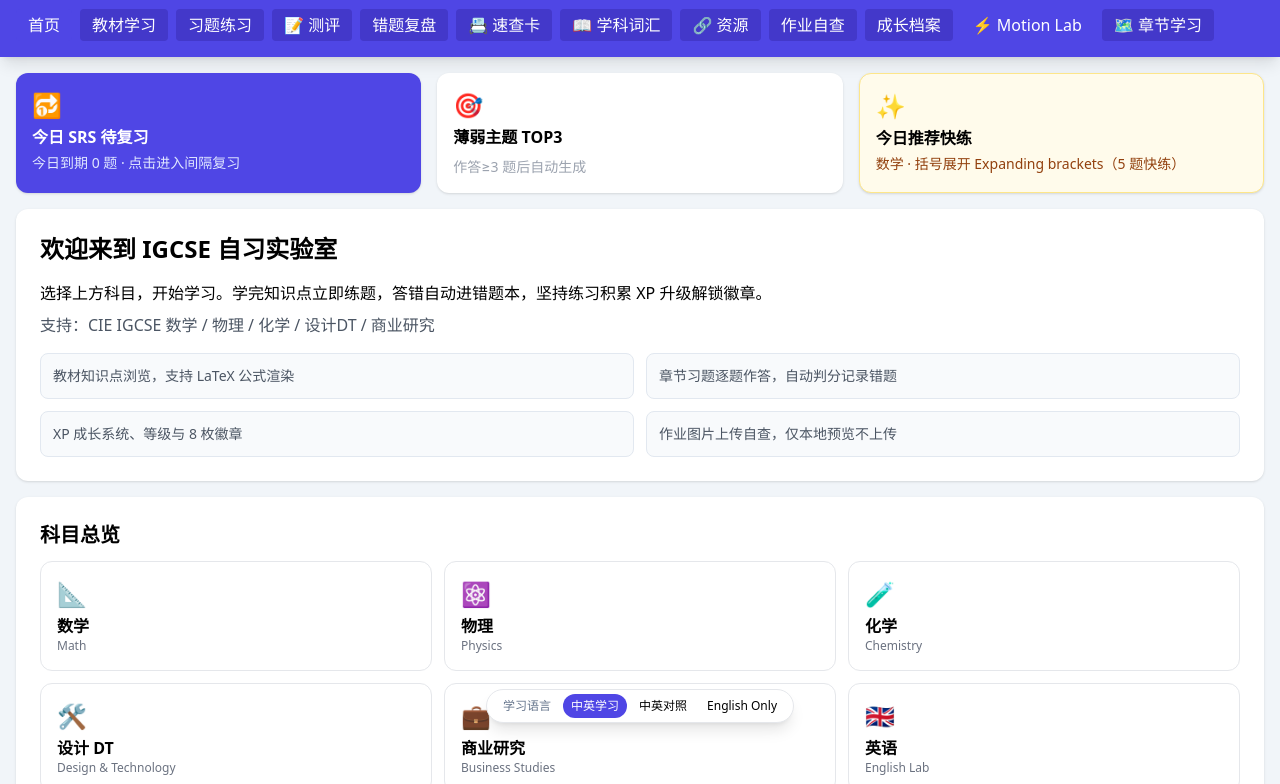
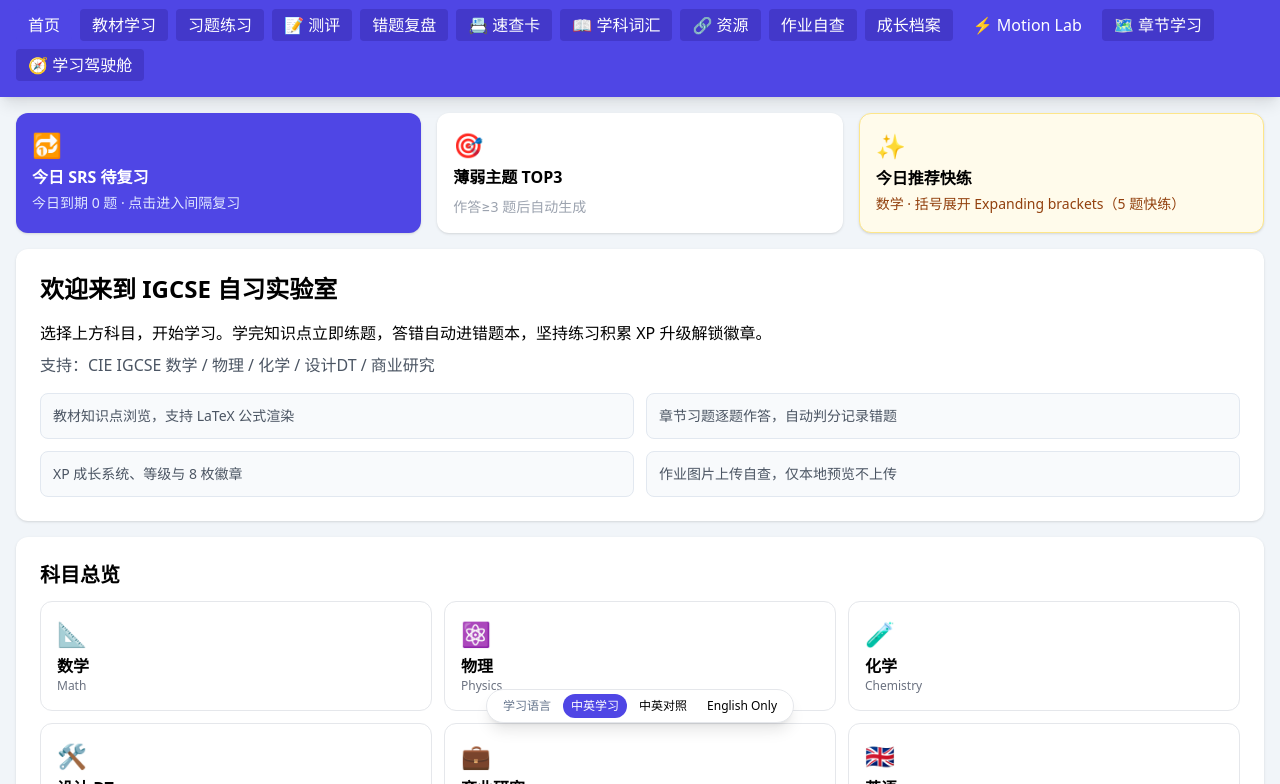
Before and after one commit to stevenhuang2019/igcse-lab, a plain HTML site: page index.html in a window 1280 px wide. Shown: the part 65-849 px from the top of the page. Drawn offline with nearby package versions, Linux system fonts and the light colour scheme.

Commit message:
feat: wire adaptive learning dashboard into app

```diff
--- a/index.html
+++ b/index.html
@@ -1643,5 +1643,6 @@ document.addEventListener('DOMContentLoaded',function(){
   window.addEventListener('igcse-language-change',function(){});
 })();
 </script><script src="data/chapter_learning_engine.js"></script>
+<script src="data/learning_dashboard.js"></script>
 </body>
 </html>
```
